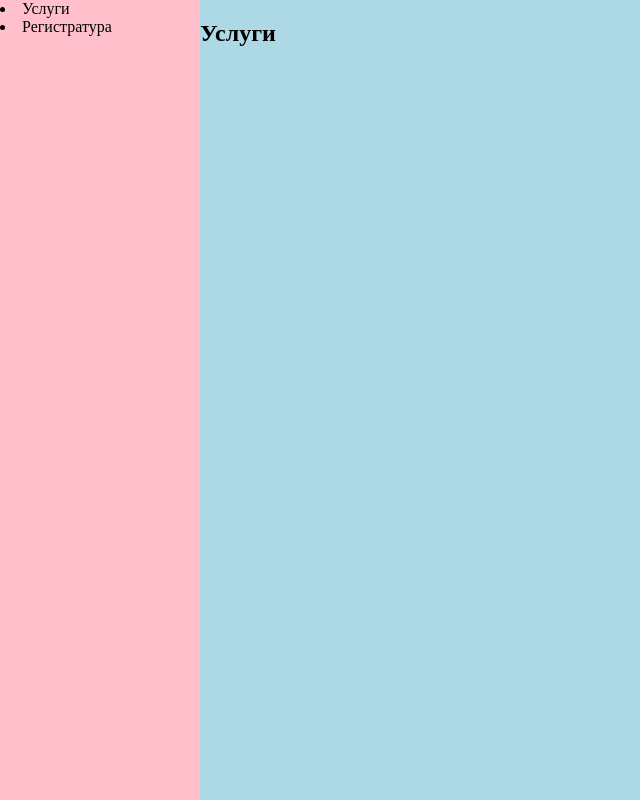
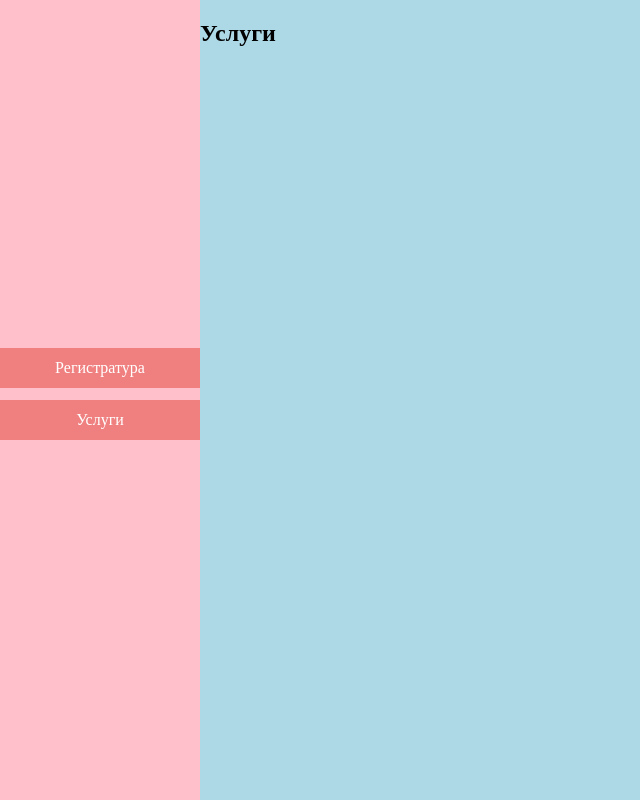
Before and after one commit to largobox/project_f, a React app: page /service in a window 1280 px wide. Shown: the whole page, without its empty margins (0-640 px from the left). Built offline with nearby package versions, Linux system fonts and the light colour scheme.

Commit message:
Add default layout

```diff
--- a/package.json
+++ b/package.json
@@ -27,6 +27,7 @@
     "prettier": "^2.2.1",
     "style-loader": "^2.0.0",
     "ts-loader": "^8.1.0",
+    "tsconfig-paths-webpack-plugin": "^3.5.1",
     "typescript": "^4.2.3",
     "webpack": "^5.28.0",
     "webpack-cli": "^4.6.0",
--- a/src/App/Menu.tsx
+++ /dev/null
@@ -1,39 +0,0 @@
-import React from 'react';
-import styled from 'styled-components';
-import { useHistory } from 'react-router-dom';
-
-const Container = styled.div`
-	height: 100vh;
-	background-color: pink;
-`;
-
-const items = [
-	{
-		label: 'Услуги',
-		name: 'service',
-	},
-	{
-		label: 'Регистратура',
-		name: 'ambulatory-card',
-	},
-];
-
-function Menu() {
-	const history = useHistory();
-	function handleClick() {
-		console.log('The link was clicked.');
-	}
-	console.log('Menu rendered');
-
-	return (
-		<Container>
-			{items.map((item) => (
-				<li onClick={() => history.push(`/${item.name}`)} key={item.name}>
-					{item.label}
-				</li>
-			))}
-		</Container>
-	);
-}
-
-export default Menu;
--- /dev/null
+++ b/src/app/Menu.tsx
@@ -0,0 +1,53 @@
+import React from 'react';
+import styled from 'styled-components';
+import { useHistory } from 'react-router-dom';
+
+const Container = styled.div`
+	display: flex;
+	flex-direction: column;
+	justify-content: center;
+	height: 100vh;
+	background-color: pink;
+`;
+
+const Item = styled.div`
+	background-color: lightcoral;
+	color: white;
+	margin-bottom: 12px;
+	height: 40px;
+	line-height: 40px;
+	text-align: center;
+
+	&:hover {
+		cursor: pointer;
+		background-color: indianred;
+	}
+`;
+
+const items = [
+	{
+		label: 'Регистратура',
+		name: 'ambulatory-card',
+	},
+	{
+		label: 'Услуги',
+		name: 'service',
+	},
+];
+
+function Menu() {
+	const history = useHistory();
+	console.log('Menu. Must render only: 1');
+
+	return (
+		<Container>
+			{items.map((item) => (
+				<Item onClick={() => history.push(`/${item.name}`)} key={item.name}>
+					{item.label}
+				</Item>
+			))}
+		</Container>
+	);
+}
+
+export default Menu;
--- a/src/App/index.tsx
+++ b/src/app/index.tsx
@@ -1,6 +1,8 @@
 import React from 'react';
 import styled from 'styled-components';
 import Menu from './Menu';
+import AmbulatoryCardList from 'page/ambulatory-card/list';
+import ServiceList from 'page/service/list';
 import { Route, Switch, Redirect } from 'react-router-dom';
 
 const Container = styled.div`
@@ -22,14 +24,10 @@ function App() {
 					<Redirect to="/ambulatory-card" />
 				</Route>
 				<Route path="/ambulatory-card">
-					<ContentContainer>
-						<h2>Регистратура</h2>
-					</ContentContainer>
+					<AmbulatoryCardList />
 				</Route>
 				<Route path="/service">
-					<ContentContainer>
-						<h2>Услуги</h2>
-					</ContentContainer>
+					<ServiceList />
 				</Route>
 			</Switch>
 		</Container>
--- a/src/index.tsx
+++ b/src/index.tsx
@@ -1,6 +1,6 @@
 import React from 'react';
 import ReactDOM from 'react-dom';
-import App from './App';
+import App from './app';
 import 'normalize.css';
 import { BrowserRouter as Router } from 'react-router-dom';
 
--- /dev/null
+++ b/src/layout/Default.tsx
@@ -0,0 +1,20 @@
+import React, { PropsWithChildren } from 'react';
+import styled from 'styled-components';
+
+type Props = {
+	children: PropsWithChildren<{}>;
+};
+
+const Container = styled.div`
+	background-color: lightblue;
+`;
+
+function DefaultLayout(props: Props) {
+	const { children } = props;
+
+	return (
+		<Container>{children}</Container>
+	);
+}
+
+export default DefaultLayout;
--- /dev/null
+++ b/src/page/ambulatory-card/list/index.tsx
@@ -0,0 +1,12 @@
+import React from 'react';
+import Layout from 'layout/Default';
+
+function AmbulatoryCardList() {
+	return (
+		<Layout>
+			<h2>Регистратура</h2>
+		</Layout>
+	)
+}
+
+export default AmbulatoryCardList;
--- /dev/null
+++ b/src/page/service/list/index.tsx
@@ -0,0 +1,12 @@
+import React from 'react';
+import Layout from 'layout/Default';
+
+function ServiceList() {
+	return (
+		<Layout>
+			<h2>Услуги</h2>
+		</Layout>
+	)
+}
+
+export default ServiceList;
--- a/tsconfig.json
+++ b/tsconfig.json
@@ -1,5 +1,10 @@
 {
 	"compilerOptions": {
+		"baseUrl": ".",
+		"paths": {
+			"page/*": ["src/page/*"],
+			"layout/*": ["src/layout/*"]
+		},
 		"outDir": "./dist/",
 		"noImplicitAny": true,
 		"module": "es6",
--- a/webpack.config.js
+++ b/webpack.config.js
@@ -1,11 +1,13 @@
 const path = require('path');
 const HtmlWebpackPlugin = require('html-webpack-plugin');
+const TsconfigPathsPlugin = require('tsconfig-paths-webpack-plugin');
 
 module.exports = {
     mode: 'development',
     devtool: 'inline-source-map',
     devServer: {
         contentBase: './dist',
+        historyApiFallback: true,
     },
     entry: './src/index.tsx',
     output: {
@@ -16,23 +18,33 @@ module.exports = {
     plugins: [
         new HtmlWebpackPlugin({
             title: 'PROJECT F',
-            template: 'index.html'
+            template: 'index.html',
         }),
     ],
     module: {
         rules: [
             {
                 test: /\.tsx?$/,
-                use: 'ts-loader',
+                use: [
+                    {
+                        loader: 'ts-loader',
+                        // options: {},
+                    },
+                ],
                 exclude: /node_modules/,
             },
             {
                 test: /\.css$/,
-                use: [{ loader: 'style-loader' }, { loader: 'css-loader' }]
-            }
+                use: [{ loader: 'style-loader' }, { loader: 'css-loader' }],
+            },
         ],
     },
     resolve: {
         extensions: ['.tsx', '.ts', '.js'],
+        plugins: [
+            new TsconfigPathsPlugin({
+                configFile: path.resolve(__dirname, 'tsconfig.json'),
+            }),
+        ],
     },
 };
```
Also changed, not shown: 1 other file (tests, documents, lock files or other folders).
